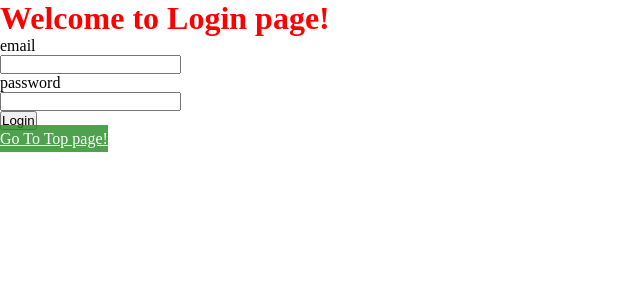
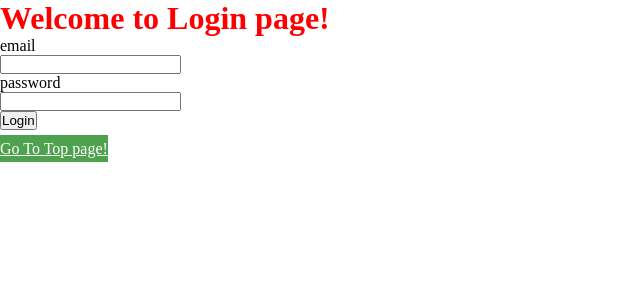
Before and after one commit to koyamal/pra_nodejs, a Node server app: page /login in a window 1280 px wide. Shown: the part 50-350 px from the top of the page, without its empty margins (0-640 px from the left). Run offline with Node 20, Linux system fonts and the light colour scheme.

Commit message:
Add margin at page link

```diff
--- a/first_nodejs/public/css/style.css
+++ b/first_nodejs/public/css/style.css
@@ -71,3 +71,7 @@ header ul{
     list-style: disc;
     padding-left: 30px;
 }
+
+.btm{
+    margin-top: 10px;
+}
--- a/first_nodejs/views/index.ejs
+++ b/first_nodejs/views/index.ejs
@@ -11,7 +11,7 @@
     <h1>Welcome to Top page!</h1>
     <% var test = "This is top page" %>
     <%= test %>
-  <div>
+  <div class="btm">
     <a class="changepage" href="/second/<%= '2' %>">Go To Second page!</a>
   </div>
   </body>
--- a/first_nodejs/views/login.ejs
+++ b/first_nodejs/views/login.ejs
@@ -18,8 +18,8 @@
             <input type="submit" value="Login">
         </div>
     </form>
-    <div>
-        <a class="changepage" href="/">Go To Top page!</a>
+    <div class="btm">
+        <a class="changepage btm" href="/">Go To Top page!</a>
       </div>
 
 
--- a/first_nodejs/views/second.ejs
+++ b/first_nodejs/views/second.ejs
@@ -19,7 +19,7 @@
       <% })); %>
     </ul>
 
-  <div>
+  <div class="btm">
     <a class="changepage" href="/">Go To Top page!</a>
   </div>
   </body>
```
